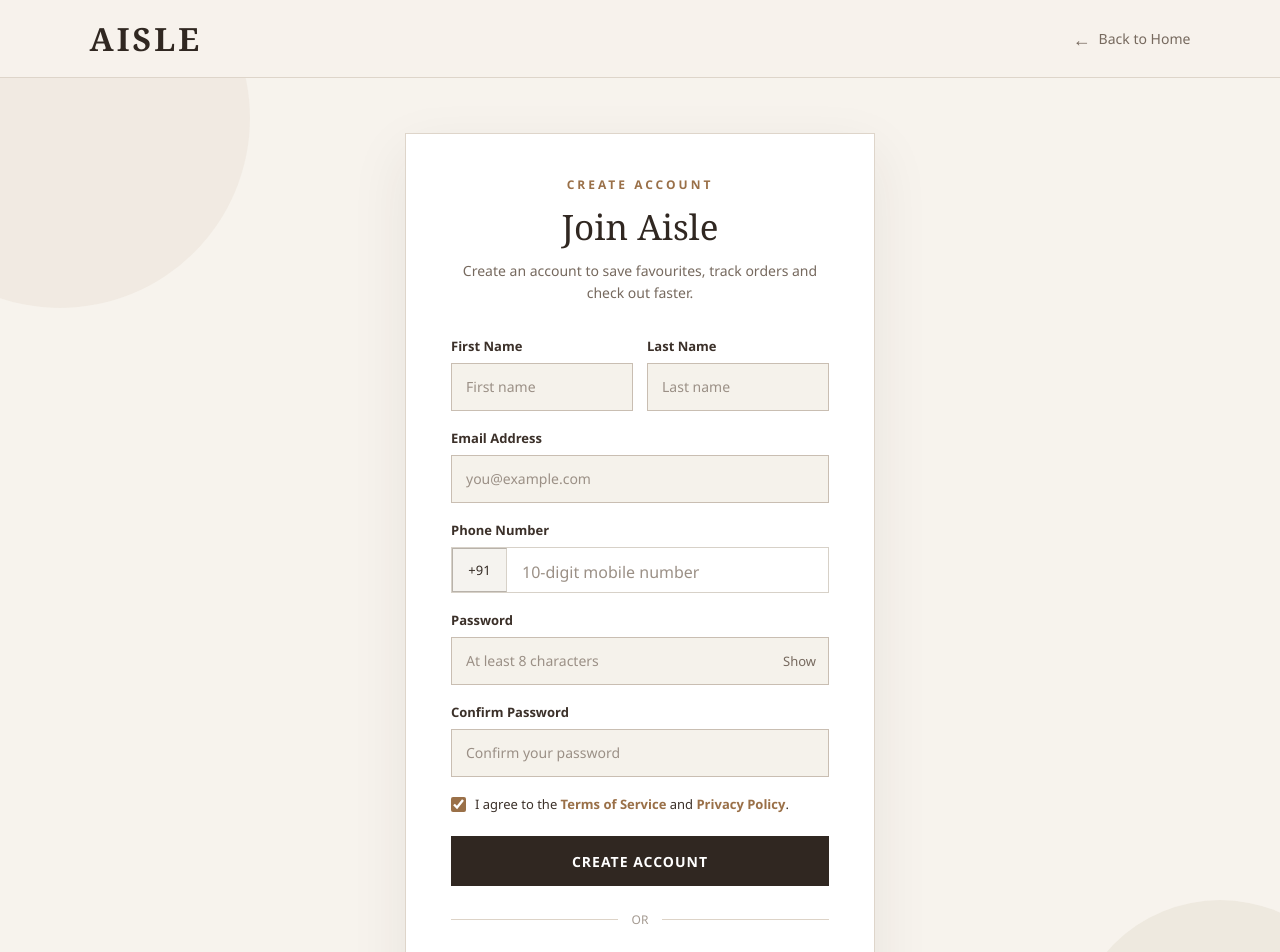
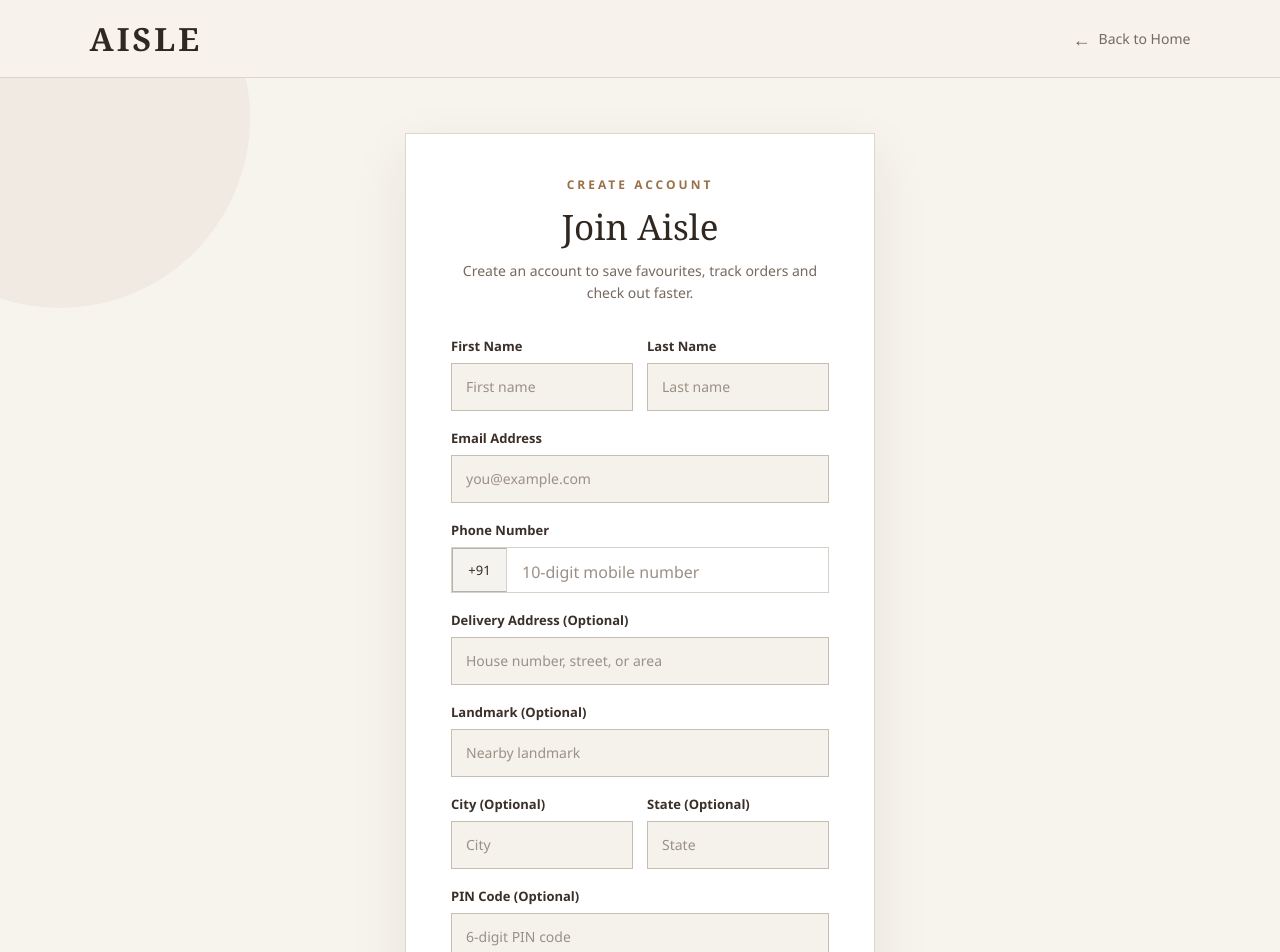
Before and after one commit to sharmaneetika002-commits/AISLE, a React (Vite) app: page /signup in a window 1280 px wide. Shown: the top 952 px of the page. Built offline with nearby package versions, Linux system fonts and the light colour scheme; a web font is replaced by a local one.

Commit message:
Add optional delivery address to signup

```diff
--- a/src/pages/SignupPage.jsx
+++ b/src/pages/SignupPage.jsx
@@ -19,6 +19,12 @@
 
     const [message, setMessage] = useState('');
     const [isSuccess, setIsSuccess] = useState(false);
+
+    const [addressLine, setAddressLine] = useState('');
+    const [landmark, setLandmark] = useState('');
+    const [city, setCity] = useState('');
+    const [state, setState] = useState('');
+    const [pinCode, setPinCode] = useState('');
 
     const handlePhoneInput = (e) => {
         const val = e.target.value.replace(/\D/g, '');
@@ -53,14 +59,33 @@
             return;
         }
 
+
+        const hasAddress = [
+            addressLine,
+            landmark,
+            city,
+            state,
+            pinCode
+        ].some(value => value.trim() !== '');
+
         const user = {
             firstName: firstName.trim(),
             lastName: lastName.trim(),
             name: `${firstName} ${lastName}`.trim(),
             email: email.trim(),
             phone: phone.trim(),
-            password: password
+            password: password,
+            deliveryAddress: hasAddress
+                ? {
+                    addressLine: addressLine.trim(),
+                    landmark: landmark.trim(),
+                    city: city.trim(),
+                    state: state.trim(),
+                    pinCode: pinCode.trim()
+                }
+                : null
         };
+
 
         const res = signup(user);
         setMessage(res.message);
@@ -167,6 +192,69 @@
                             {phoneError && <p className="phone-error" id="phoneError">{phoneError}</p>}
                         </div>
 
+
+                        <div className="form-group">
+                            <label htmlFor="addressLine">Delivery Address (Optional)</label>
+                            <input
+                                type="text"
+                                id="addressLine"
+                                placeholder="House number, street, or area"
+                                value={addressLine}
+                                onChange={(e) => setAddressLine(e.target.value)}
+                            />
+                        </div>
+
+                        <div className="form-group">
+                            <label htmlFor="landmark">Landmark (Optional)</label>
+                            <input
+                                type="text"
+                                id="landmark"
+                                placeholder="Nearby landmark"
+                                value={landmark}
+                                onChange={(e) => setLandmark(e.target.value)}
+                            />
+                        </div>
+
+                        <div className="form-row">
+                            <div className="form-group">
+                                <label htmlFor="city">City (Optional)</label>
+                                <input
+                                    type="text"
+                                    id="city"
+                                    placeholder="City"
+                                    value={city}
+                                    onChange={(e) => setCity(e.target.value)}
+                                />
+                            </div>
+
+                            <div className="form-group">
+                                <label htmlFor="state">State (Optional)</label>
+                                <input
+                                    type="text"
+                                    id="state"
+                                    placeholder="State"
+                                    value={state}
+                                    onChange={(e) => setState(e.target.value)}
+                                />
+                            </div>
+                        </div>
+
+                        <div className="form-group">
+                            <label htmlFor="pinCode">PIN Code (Optional)</label>
+                            <input
+                                type="text"
+                                id="pinCode"
+                                inputMode="numeric"
+                                maxLength={6}
+                                placeholder="6-digit PIN code"
+                                value={pinCode}
+                                onChange={(e) =>
+                                    setPinCode(e.target.value.replace(/\D/g, ''))
+                                }
+                            />
+                        </div>
+
+
                         <div className="form-group">
                             <label htmlFor="password">Password</label>
                             <div className="input-wrapper password-wrapper">
```
